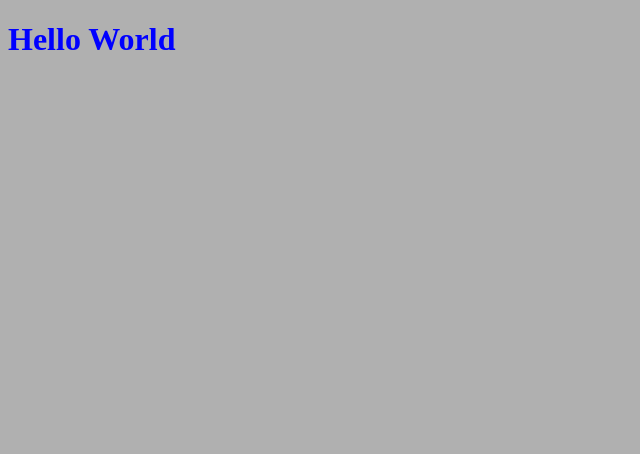
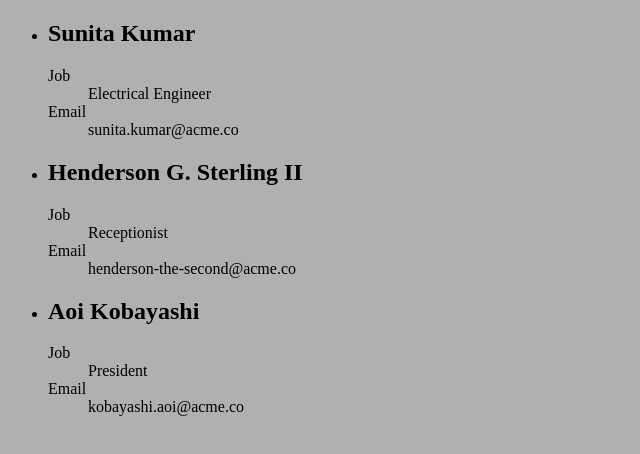
Before and after one commit to lextirajoh/joy-of-react, a React (Vite) app: page / in a window 1280 px wide. Shown: the top 454 px of the page, without its empty margins (0-640 px from the left). Built offline with nearby package versions, Linux system fonts and the light colour scheme.

Commit message:
Components excercise

```diff
--- a/src/App.tsx
+++ b/src/App.tsx
@@ -1,25 +1,32 @@
+import ContactCard from './components/ContactCard';
+
 export default function App() {
-  let count = 5;
-
-  while (count > 5) {
-    console.log('Countdown: 5', count);
-    count -= 1;
-  }
-
-  const customStyles = {
-    color: 'blue',
-    width: 200,
-  };
-
-  function shoutSentence(sentence: string) {
+  function shoutSentence(sentence: string): string {
     return sentence.toUpperCase();
   }
 
-  console.log(shoutSentence('Hello World'));
+  const contactList = [
+    {
+      name: 'Sunita Kumar',
+      job: 'Electrical Engineer',
+      email: 'sunita.kumar@acme.co',
+    },
+    {
+      name: 'Henderson G. Sterling II',
+      job: 'Receptionist',
+      email: 'henderson-the-second@acme.co',
+    },
+    {
+      name: 'Aoi Kobayashi',
+      job: 'President',
+      email: 'kobayashi.aoi@acme.co',
+    },
+  ];
 
   return (
     <>
-      <h1 style={customStyles}>Hello World</h1>
+      <ContactCard contactList={contactList} />
     </>
   );
 }
+//
--- /dev/null
+++ b/src/components/ContactCard.tsx
@@ -0,0 +1,27 @@
+import React from 'react';
+
+export default function ContactCard({ contactList }: ContactListProps) {
+  return (
+    <ul>
+      {contactList.map((contact) => (
+        <li className="contact-card" key={contact.name}>
+          <h2>{contact.name}</h2>
+          <dl>
+            <dt>Job</dt>
+            <dd>{contact.job}</dd>
+            <dt>Email</dt>
+            <dd>{contact.email}</dd>
+          </dl>
+        </li>
+      ))}
+    </ul>
+  );
+}
+
+type ContactListProps = {
+  contactList: {
+    name: string;
+    job: string;
+    email: string;
+  }[];
+};
--- a/tsconfig.json
+++ b/tsconfig.json
@@ -15,7 +15,7 @@
     "isolatedModules": true,
     "noEmit": true,
     "jsx": "react-jsx",
-    "noImplicitAny": true,
+    "noImplicitAny": false,
   },
   "include": ["src"],
   "references": [{ "path": "./tsconfig.node.json" }]
```
